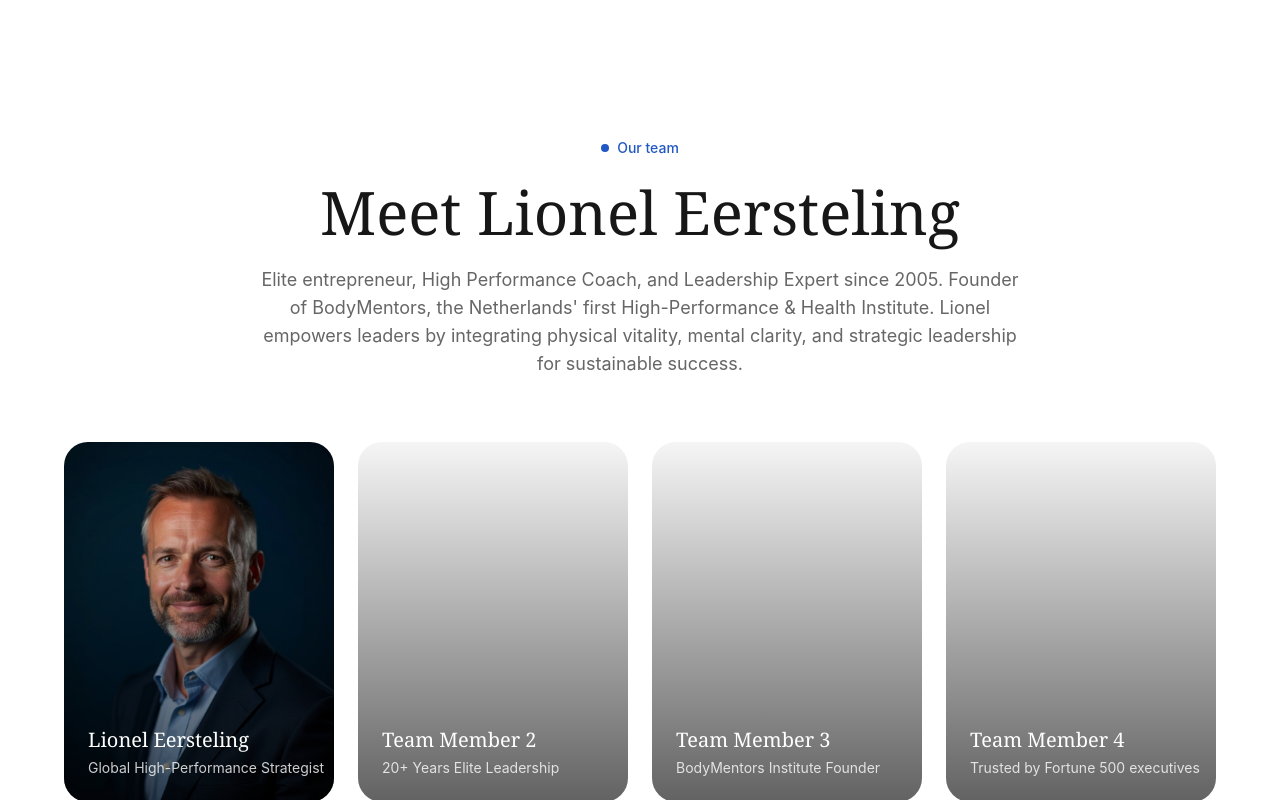
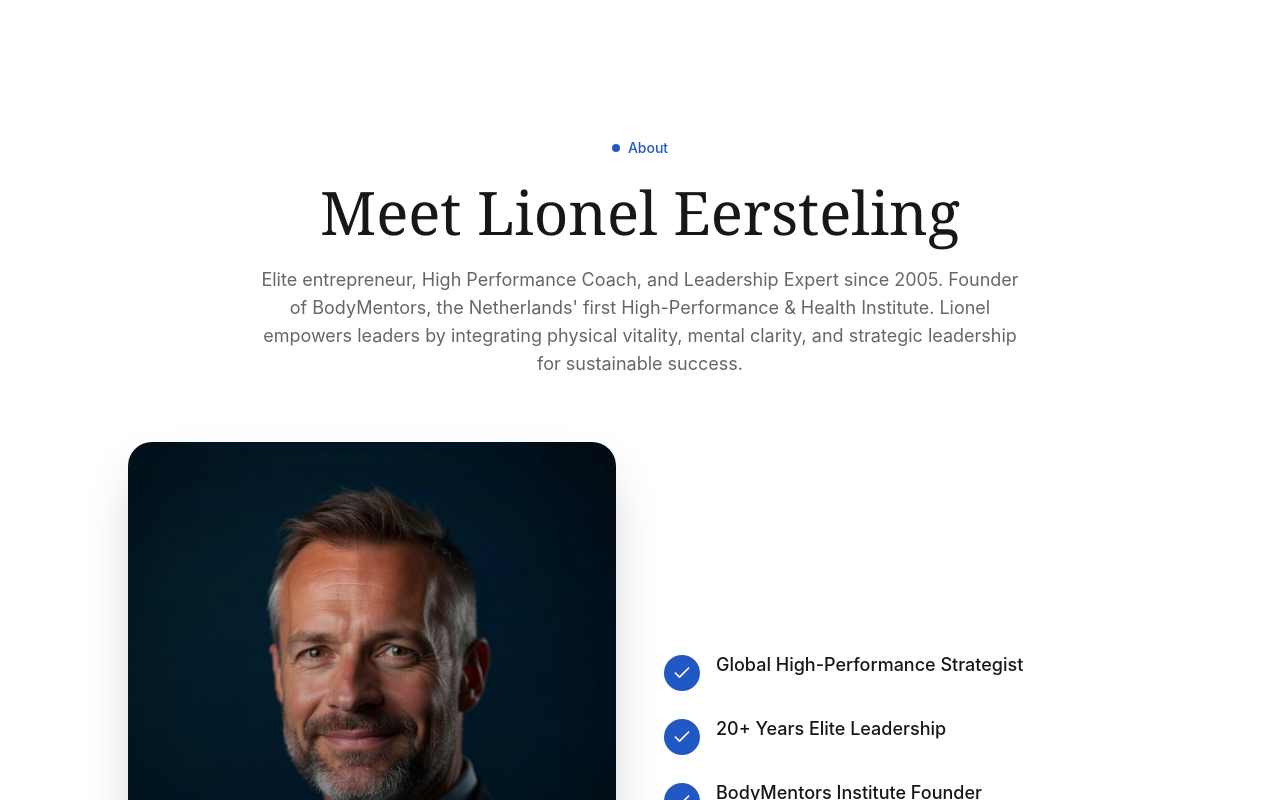
Before and after one commit to Outstandr/leadersperformance, a React (Vite) app: page / in a window 1280 px wide. Shown: the part 6260-7060 px from the top of the page. Built offline with nearby package versions, Linux system fonts and the light colour scheme; the HTML template or start-up script is replaced by a standard one.

Commit message:
Fix Authority Section Copy

```diff
--- a/src/components/AuthoritySection.tsx
+++ b/src/components/AuthoritySection.tsx
@@ -10,7 +10,7 @@ export const AuthoritySection = () => {
           <div className="text-center mb-16">
             <div className="inline-flex items-center gap-2 mb-6">
               <div className="w-2 h-2 rounded-full bg-primary"></div>
-              <span className="text-sm text-primary font-medium">Our team</span>
+              <span className="text-sm text-primary font-medium">About</span>
             </div>
             <h2 className="text-4xl md:text-5xl lg:text-6xl font-normal text-foreground leading-tight">
               Meet Lionel Eersteling
@@ -20,23 +20,24 @@ export const AuthoritySection = () => {
             </p>
           </div>
 
-          <div className="grid md:grid-cols-2 lg:grid-cols-4 gap-6">
-            {achievements.map((achievement, index) => (
-              <div key={index} className="group">
-                <div className="relative aspect-[3/4] bg-muted rounded-3xl overflow-hidden mb-4">
-                  {index === 0 && (
-                    <img src={portraitImage} alt="Lionel Eersteling" className="w-full h-full object-cover" />
-                  )}
-                  <div className="absolute inset-0 bg-gradient-to-t from-black/60 to-transparent"></div>
-                  <div className="absolute bottom-6 left-6 text-white">
-                    <h3 className="text-xl font-normal mb-1">
-                      {index === 0 ? "Lionel Eersteling" : `Team Member ${index + 1}`}
-                    </h3>
-                    <p className="text-sm text-white/80">{achievement}</p>
+          <div className="grid md:grid-cols-2 gap-12 items-center max-w-5xl mx-auto">
+            {/* Image */}
+            <div className="relative aspect-[3/4] bg-muted rounded-3xl overflow-hidden shadow-2xl">
+              <img src={portraitImage} alt="Lionel Eersteling" className="w-full h-full object-cover" />
+              <div className="absolute inset-0 bg-gradient-to-t from-black/60 to-transparent"></div>
+            </div>
+
+            {/* Achievement Badges */}
+            <div className="space-y-6">
+              {achievements.map((achievement, index) => (
+                <div key={index} className="flex items-start gap-4">
+                  <div className="mt-1 rounded-full bg-primary p-2 shrink-0">
+                    <Check className="w-5 h-5 text-primary-foreground" />
                   </div>
+                  <p className="text-lg text-foreground font-medium">{achievement}</p>
                 </div>
-              </div>
-            ))}
+              ))}
+            </div>
           </div>
         </div>
       </div>
```
